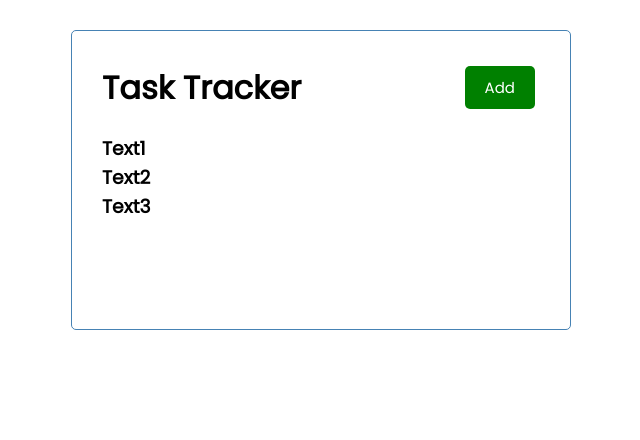
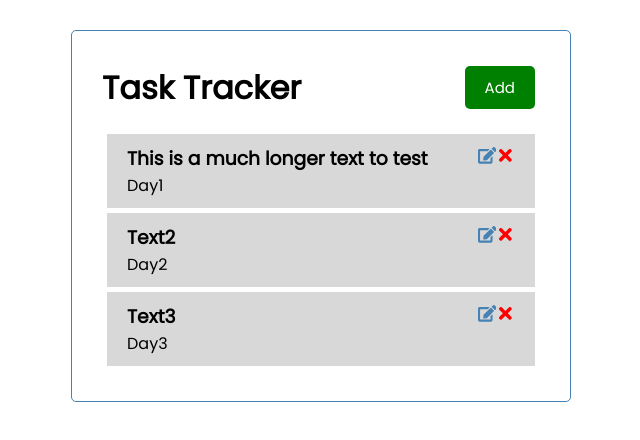
Before and after one commit to Giovannimb87/todo_tracker_redo, a React (Create React App) app: page / in a window 1280 px wide. Shown: the top 440 px of the page, without its empty margins (319-959 px from the left). Built offline with nearby package versions, Linux system fonts and the light colour scheme.

Commit message:
Added delete and edit button

```diff
--- a/package.json
+++ b/package.json
@@ -3,11 +3,15 @@
   "version": "0.1.0",
   "private": true,
   "dependencies": {
+    "@emotion/react": "^11.7.0",
+    "@emotion/styled": "^11.6.0",
+    "@mui/material": "^5.2.2",
     "@testing-library/jest-dom": "^5.15.1",
     "@testing-library/react": "^11.2.7",
     "@testing-library/user-event": "^12.8.3",
     "react": "^17.0.2",
     "react-dom": "^17.0.2",
+    "react-icons": "^4.3.1",
     "react-scripts": "4.0.3",
     "web-vitals": "^1.1.2"
   },
--- a/src/App.js
+++ b/src/App.js
@@ -5,7 +5,7 @@ function App() {
   const [tasks, setTasks] = useState([
     {
       id: 1,
-      text: 'Text1',
+      text: 'This is a much longer text to test',
       day: 'Day1',
       reminder: true,
     },
@@ -22,10 +22,29 @@ function App() {
       reminder: true,
     },
   ]);
+
+  // Delete Task
+  const deleteTask = (id) => {
+    setTasks(tasks.filter((task) => task.id !== id));
+  };
+
+  const editTask = (id) => {
+    const taskToEdit = tasks.find((task) => task.id === id);
+    const editedTask = {
+      ...taskToEdit,
+      text: window.prompt('Add new text here'),
+    };
+    //? How do I edit a specific property?
+  };
+
   return (
     <div className="container">
-      <Header title={'Task Tracker'} />
-      <Tasks tasks={tasks} />
+      <Header title="Task Tracker" />
+      {tasks.length > 0 ? (
+        <Tasks editTask={editTask} deleteTask={deleteTask} tasks={tasks} />
+      ) : (
+        'No Tasks Available'
+      )}
     </div>
   );
 }
--- /dev/null
+++ b/src/components/Task.js
@@ -0,0 +1,21 @@
+import TaskButtons from './TaskButtons';
+
+const Task = ({ task, deleteTask, editTask }) => {
+  return (
+    <div className="task">
+      <div>
+        <h3>
+          {task.text}{' '}
+          <TaskButtons
+            task={task}
+            deleteTask={deleteTask}
+            editTask={editTask}
+          />{' '}
+        </h3>
+      </div>
+      <p>{task.day}</p>
+    </div>
+  );
+};
+
+export default Task;
--- /dev/null
+++ b/src/components/TaskButtons.js
@@ -0,0 +1,20 @@
+import { FaTimes } from 'react-icons/fa';
+import { FaEdit } from 'react-icons/fa';
+
+const TaskButtons = ({ deleteTask, task, editTask }) => {
+  return (
+    <div>
+      <FaEdit className="btn__edit" onClick={() => editTask(task.id)} />
+      <FaTimes
+        className="btn__delete"
+        onClick={() =>
+          window.confirm(`Are you sure you wish to delete ${task.text}?`)
+            ? deleteTask(task.id)
+            : alert('Deletion aborted!')
+        }
+      />
+    </div>
+  );
+};
+
+export default TaskButtons;
--- a/src/components/Tasks.js
+++ b/src/components/Tasks.js
@@ -1,8 +1,15 @@
-const Tasks = ({ tasks }) => {
+import Task from './Task';
+
+const Tasks = ({ tasks, deleteTask, editTask }) => {
   return (
     <>
       {tasks.map((task) => (
-        <h3 key={task.id}>{task.text}</h3>
+        <Task
+          editTask={editTask}
+          deleteTask={deleteTask}
+          key={task.id}
+          task={task}
+        />
       ))}
     </>
   );
--- a/src/index.css
+++ b/src/index.css
@@ -4,6 +4,16 @@
   box-sizing: border-box;
   margin: 0;
   padding: 0;
+}
+
+.btn__edit {
+  color: steelblue;
+  cursor: pointer;
+}
+
+.btn__delete {
+  color: red;
+  cursor: pointer;
 }
 
 body {
@@ -55,7 +65,7 @@ body {
 }
 
 .task {
-  background: #f4f4f4;
+  background: #a8a7a770;
   margin: 5px;
   padding: 10px 20px;
   cursor: pointer;
```
Also changed, not shown: 1 other file (tests, documents, lock files or other folders).
